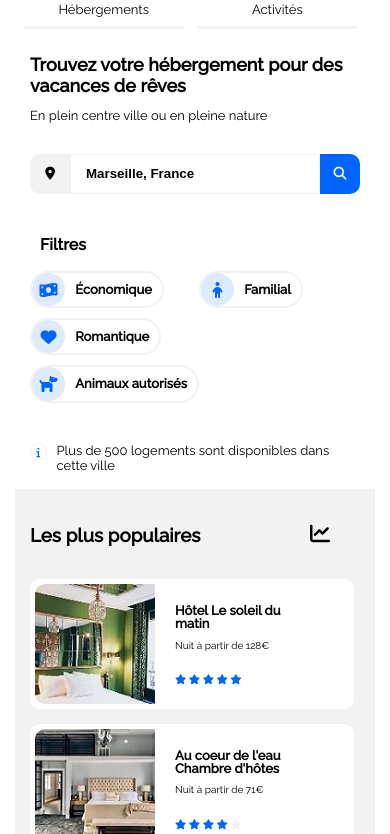
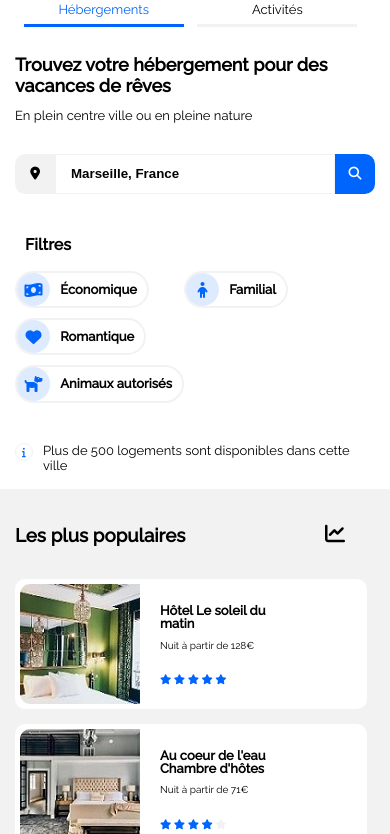
Before and after one commit to Chocoffees/BotoumYao_2_17062021, a plain HTML site: page index.html in a window 390 px wide. Shown: the part 76-910 px from the top of the page. Drawn offline with Linux system fonts and the light colour scheme.

Commit message:
Website mockup Reservia updated

```diff
--- a/index.html
+++ b/index.html
@@ -26,7 +26,7 @@
         <!--menu du site-->
         <nav>
           <ul>
-            <li><a href="#Hébergements">Hébergements</a></li>
+            <li id="actif"><a href="#Hébergements">Hébergements</a></li>
             <li><a href="#Activités">Activités</a></li>
           </ul>
         </nav>
--- a/mobile.css
+++ b/mobile.css
@@ -1,4 +1,4 @@
-@media only screen and (max-width: 667px) {
+@media only screen and (max-width: 668px) {
   html {
     width: 100%;
     height: 100%;
@@ -8,8 +8,6 @@
   #container {
     display: flex;
     flex-direction: column;
-    padding-left: 15px;
-    padding-right: 15px;
   }
   header {
     margin: 15px 15px 0 15px;
@@ -34,12 +32,12 @@
   }
   nav li a {
     width: 160px;
+    height: 30px;
     display: inline-block;
     border-bottom: 3px solid #f2f2f2;
     padding-top: 10px;
   }
-  nav a:active,
-  nav li:active {
+  #actif a {
     border-top: none;
     border-bottom-color: #0065fc;
     color: #0065fc;
--- a/style.css
+++ b/style.css
@@ -35,16 +35,18 @@ nav ul {
 }
 nav li {
   display: inline;
-  height: 100%;
+  height: 60px;
   list-style-type: none;
 }
 nav a {
-  display: inline-block;
+  display: flex;
+  align-items: center;
+  height: 60px;
   text-decoration: none;
   font-size: small;
   color: black;
 }
-nav a:active {
+#actif a {
   color: #0065fc;
   border-top: 3px solid #0065fc;
 }
--- a/tablet.css
+++ b/tablet.css
@@ -25,8 +25,9 @@
   }
   nav li a {
     text-decoration: double underline #0065fc;
+    height: 30px;
   }
-  nav li a:active {
+  #actif a {
     border-top: none;
   }
   a.inscription {
```
